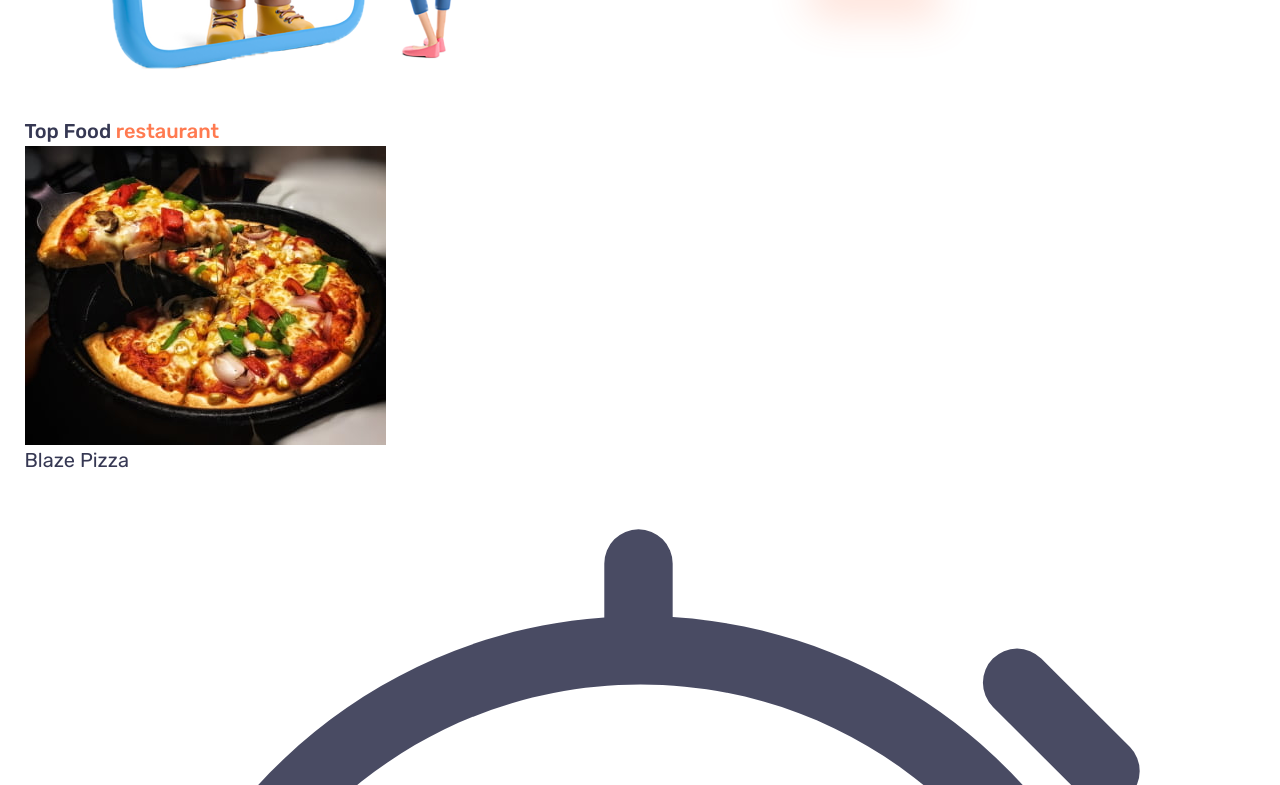
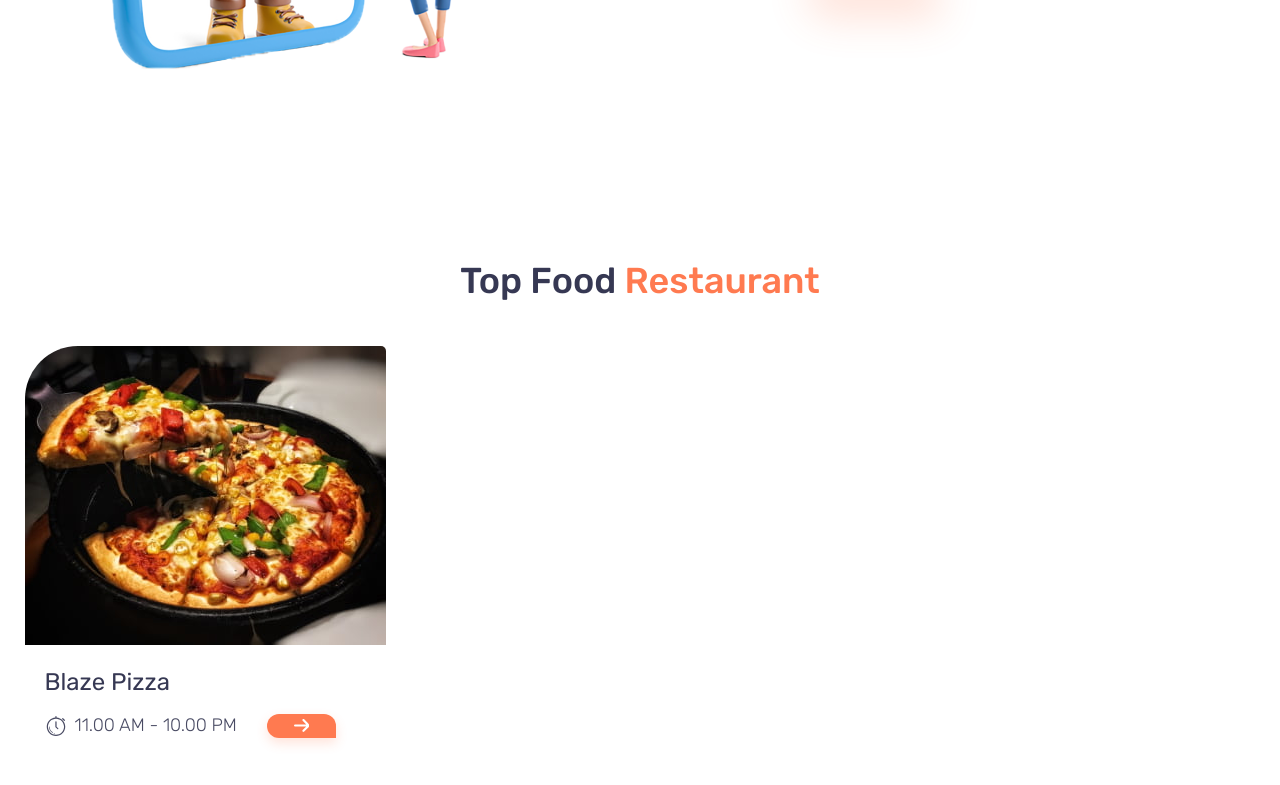
Before and after one commit to KoreshkovS/efood, a plain HTML site: page index.html in a window 1280 px wide. Shown: the part 2195-2980 px from the top of the page. After the commit the page ends 2958 px from the top, so only its background shows below. Drawn offline with Linux system fonts and the light colour scheme.

Commit message:
top section

```diff
--- a/index.html
+++ b/index.html
@@ -287,15 +287,29 @@
           </h2>
           <ul class="top__list">
             <li class="top__item">
+              <a href="">
                 <img
                   src="./images/top/blaze-pizza.jpg"
                   alt="Blaze Pizza"
                   class="top__image"
                 />
+              </a>
               <p class="top__name">Blaze Pizza</p>
-              <img src="./images/top/timer.svg" alt="timer" class="top__icon" />
+              <div class="top__bottom">
+                <img
+                  src="./images/top/timer.svg"
+                  alt="timer"
+                  class="top__icon"
+                />
                 <p class="top__time">11.00 AM - 10.00 PM</p>
-              <a href="" class="top__link button"><img class="button__icon" src="./images/top/arrow.svg" width="15" alt="arrow"></a>
+                <a href="" class="top__link button"
+                  ><img
+                    class="button__icon"
+                    src="./images/top/arrow.svg"
+                    width="15"
+                    alt="arrow"
+                /></a>
+              </div>
             </li>
           </ul>
         </div>
--- a/sass/components/_top-section.scss
+++ b/sass/components/_top-section.scss
@@ -1,24 +1,68 @@
 .top {
+  margin-top: 150px;
 }
 .top__container {
 }
 .top__title {
+  text-align: center;
+
+  font-size: 36px;
+  line-height: 0.83; /* 30/36 */
+
+  text-transform: capitalize;
+
+  margin-bottom: 50px;
 }
-.accent {
-}
+
 .top__list {
 }
 .top__item {
+  max-width: 361px;
+  background-color: #ffffff;
+  border-radius: 53px 5px;
+  overflow: hidden;
+  padding-bottom: 22px;
 }
 .top__image {
+  margin-bottom: 22px;
+
+  transition: scale 250ms ease;
+  &:hover {
+    scale: 1.02;
+  }
 }
 .top__name {
+  font-size: 24px;
+  line-height: 1.25; /* 30/24 */
+
+  margin-left: 20px;
+  margin-bottom: 14px;
+}
+.top__bottom {
+  display: flex;
+  align-items: center;
+  margin-left: 20px;
 }
 .top__icon {
+  width: 22px;
+  margin-right: 8px;
 }
 .top__time {
+  font-weight: 300;
+  font-size: 18px;
+  line-height: 1.66; /* 30/18 */
+
+  opacity: 0.9;
+
+  margin-right: 30px;
 }
 .top__link {
+  display: flex;
+  align-items: center;
+  justify-content: center;
+  box-shadow: 0px 5px 12px rgba(255, 104, 56, 0.19);
+  border-radius: 20px 20px 0px 20px;
+  padding: 5px 27px;
 }
 .button__icon {
 }
```
Also changed, not shown: css/main.css, css/main.min.css, 2 other files. Lines whose indentation alone changed are shown as unchanged.
